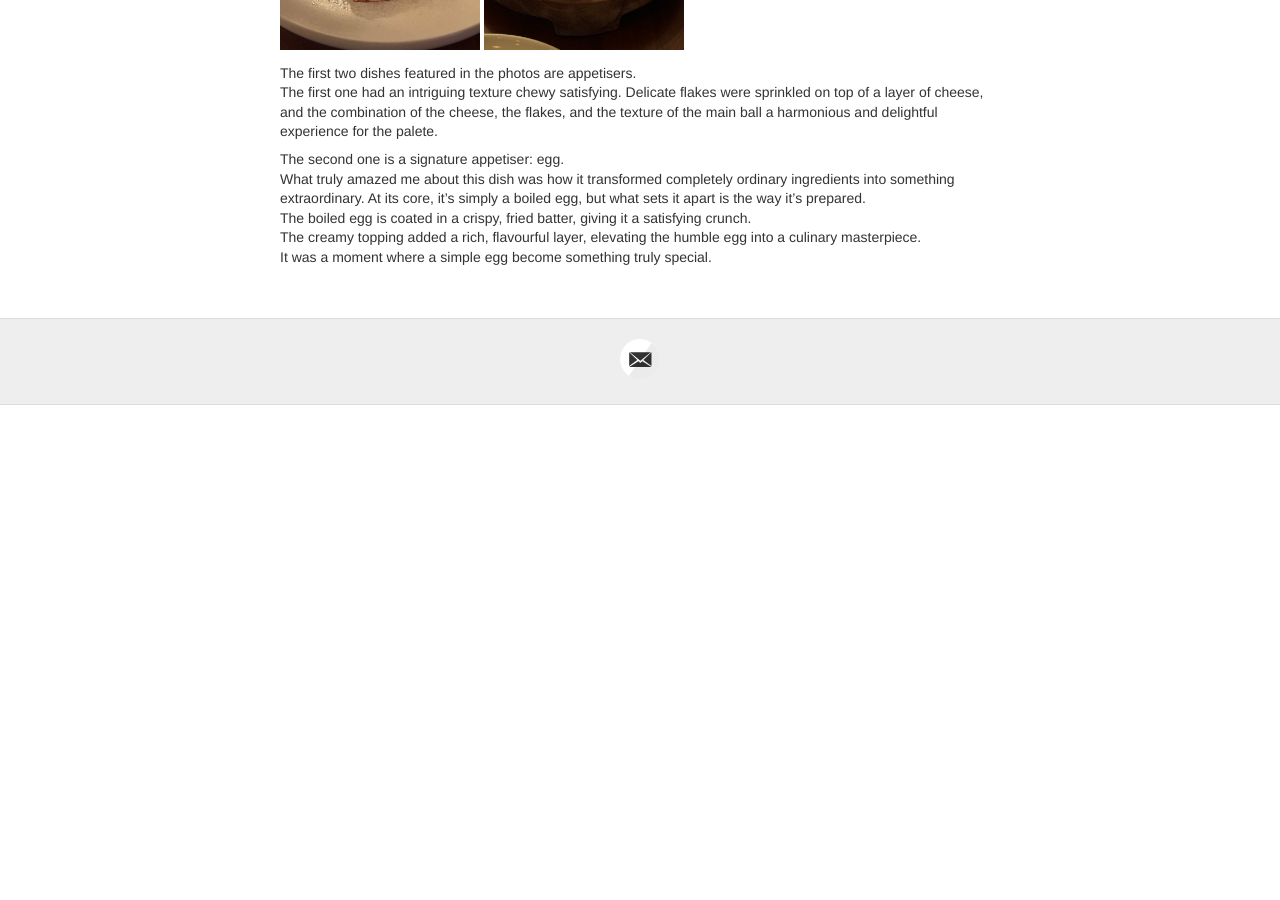
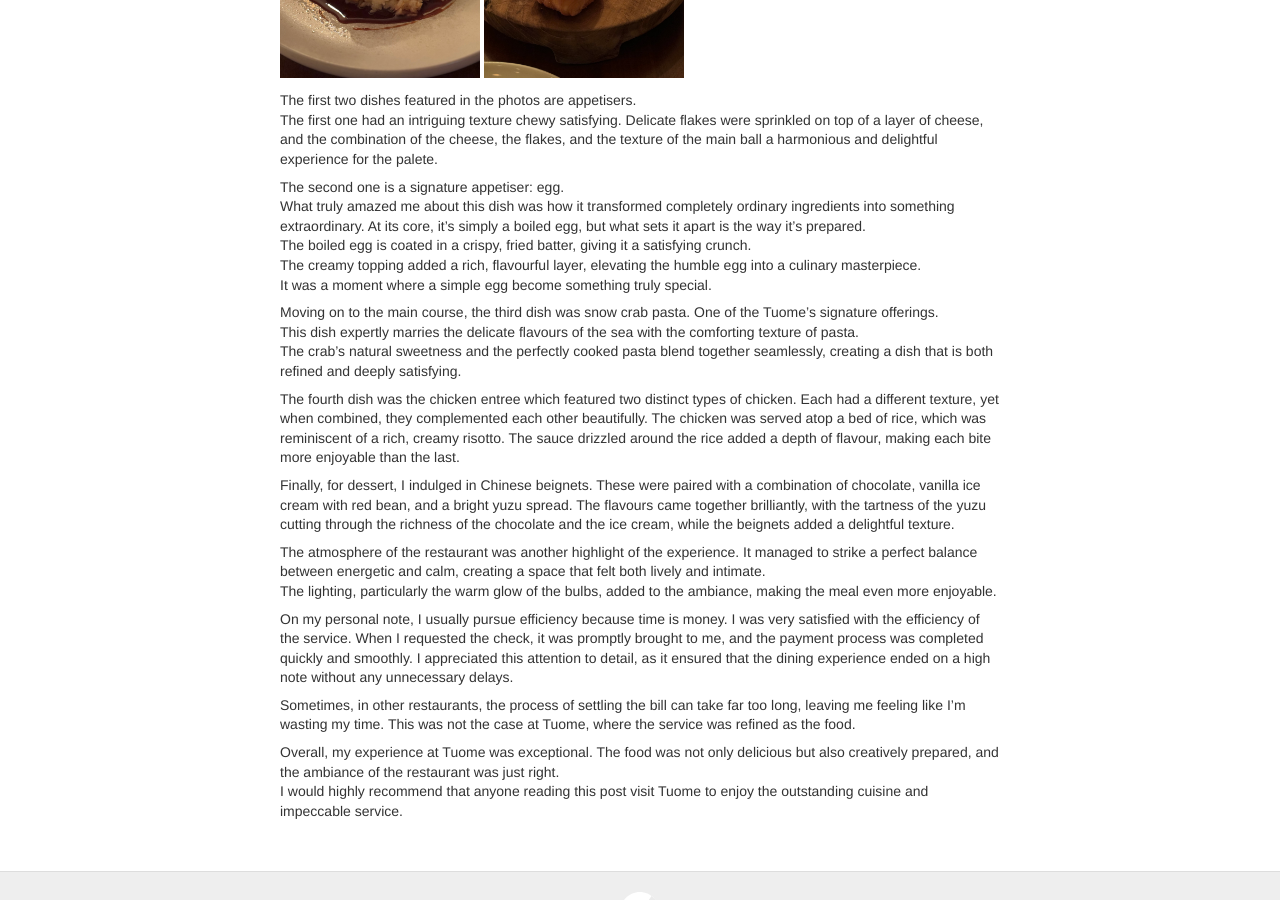
Before and after one commit to noahtjkim/noahtjkim.github.io, a Jekyll site: the page built from _posts/2024-08-24-Tuome.md, in a window 1280 px wide and 900 px high, scrolled down 861 px. Built offline with Jekyll 4.4.1, drawn with Linux system fonts in a browser that asks for light colours; before the commit the page ends 1266 px from its top, so only the background shows below that; some of the changed text lies outside the part shown.

Commit message:
Update 2024-08-24-Tuome.md

```diff
--- a/_posts/2024-08-24-Tuome.md
+++ b/_posts/2024-08-24-Tuome.md
@@ -3,6 +3,8 @@ layout: page
 title: One-star Michelin Restaurant Tuome
 categories: food
 ---
+
+Location: 536 E 5th St New York, NY 10009 (East Village of NYC)
 
 Tuome is a distinguished one-star Michelin restaurant which is located in the vibrant East Village of New York City.
 It's specialised in New American cuisine, Tuome offers a creative and refined dining experience that blends contemporary flavors with subtle Asian infusion.
@@ -23,3 +25,21 @@ What truly amazed me about this dish was how it transformed completely ordinary
 The boiled egg is coated in a crispy, fried batter, giving it a satisfying crunch.
 The creamy topping added a rich, flavourful layer, elevating the humble egg into a culinary masterpiece.
 It was a moment where a simple egg become something truly special.
+
+Moving on to the main course, the third dish was snow crab pasta. One of the Tuome's signature offerings.
+This dish expertly marries the delicate flavours of the sea with the comforting texture of pasta.
+The crab's natural sweetness and the perfectly cooked pasta blend together seamlessly, creating a dish that is both refined and deeply satisfying.
+
+The fourth dish was the chicken entree which featured two distinct types of chicken. Each had a different texture, yet when combined, they complemented each other beautifully. The chicken was served atop a bed of rice, which was reminiscent of a rich, creamy risotto. The sauce drizzled around the rice added a depth of flavour, making each bite more enjoyable than the last.
+
+Finally, for dessert, I indulged in Chinese beignets. These were paired with a combination of chocolate, vanilla ice cream with red bean, and a bright yuzu spread. The flavours came together brilliantly, with the tartness of the yuzu cutting through the richness of the chocolate and the ice cream, while the beignets added a delightful texture.
+
+The atmosphere of the restaurant was another highlight of the experience. It managed to strike a perfect balance between energetic and calm, creating a space that felt both lively and intimate.
+The lighting, particularly the warm glow of the bulbs, added to the ambiance, making the meal even more enjoyable.
+
+On my personal note, I usually pursue efficiency because time is money. I was very satisfied with the efficiency of the service. When I requested the check, it was promptly brought to me, and the payment process was completed quickly and smoothly. I appreciated this attention to detail, as it ensured that the dining experience ended on a high note without any unnecessary delays.
+
+Sometimes, in other restaurants, the process of settling the bill can take far too long, leaving me feeling like I'm wasting my time. This was not the case at Tuome, where the service was refined as the food.
+
+Overall, my experience at Tuome was exceptional. The food was not only delicious but also creatively prepared, and the ambiance of the restaurant was just right.
+I would highly recommend that anyone reading this post visit Tuome to enjoy the outstanding cuisine and impeccable service.
```
